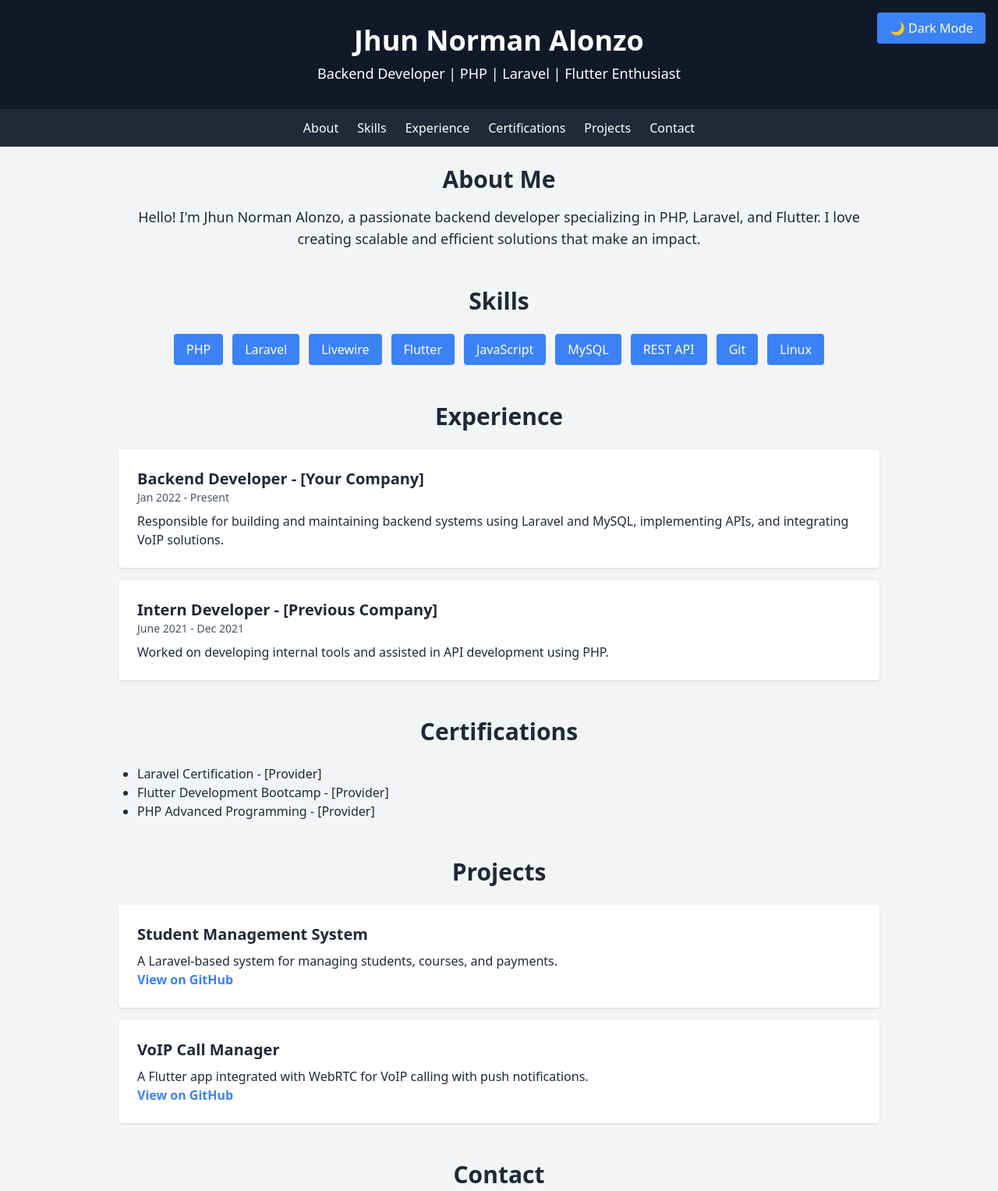
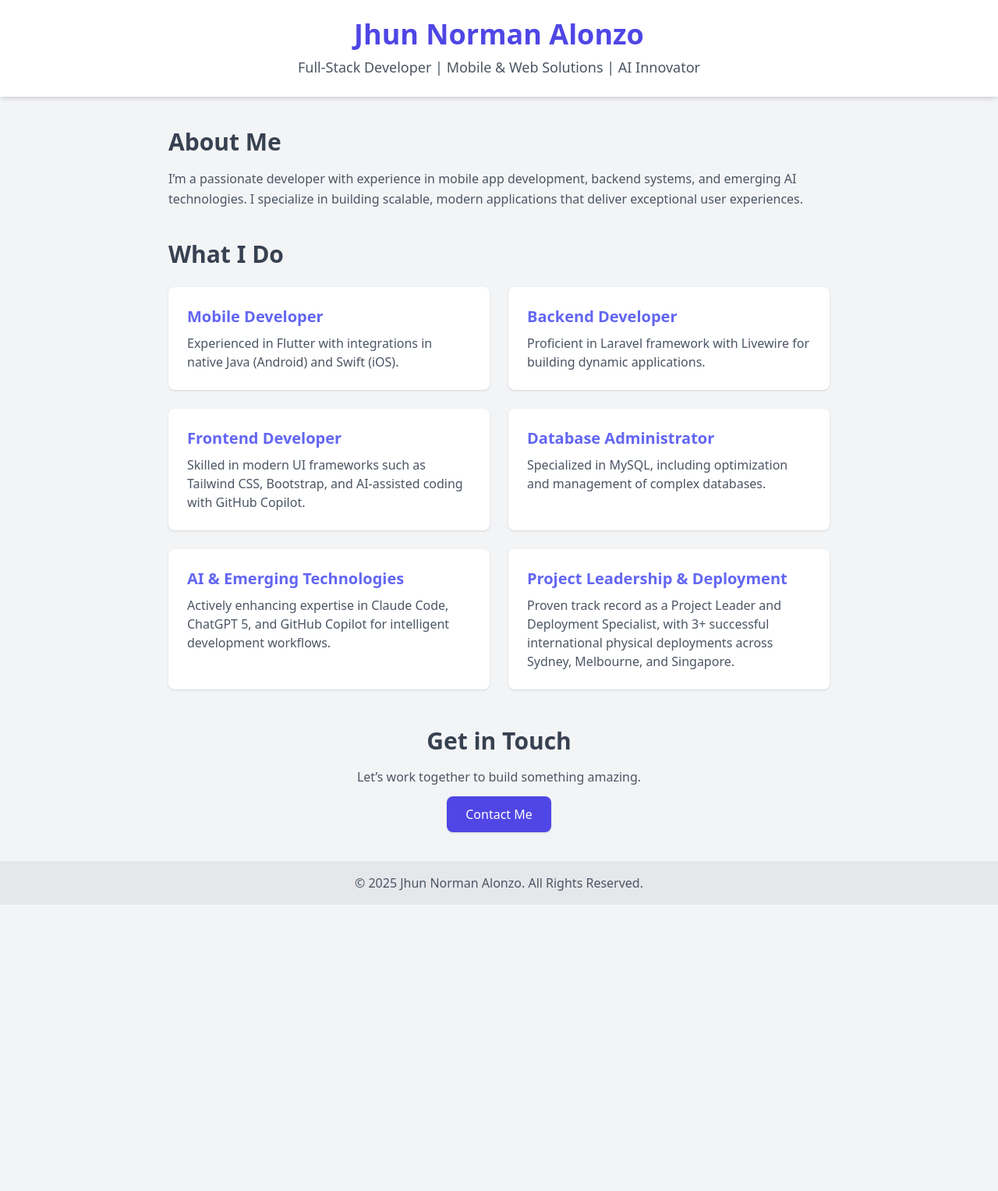
Before and after one commit to JhunNormanAlonzo/my-portfolio, a plain HTML site: page index.html in a window 1280 px wide. Shown: the top 1527 px of the page at 78% size. After the commit the page ends 1160 px from the top, so only its background shows below. Drawn offline with nearby package versions, Linux system fonts and the light colour scheme.

Commit message:
Update index.html

```diff
--- a/index.html
+++ b/index.html
@@ -5,111 +5,66 @@
     <meta name="viewport" content="width=device-width, initial-scale=1.0">
     <title>Jhun Norman Alonzo | Portfolio</title>
     <script src="https://cdn.tailwindcss.com"></script>
-  <script>
-    // Dark Mode Toggle
-    function toggleTheme() {
-      document.documentElement.classList.toggle('dark');
-      const btn = document.getElementById('theme-btn');
-      btn.textContent = document.documentElement.classList.contains('dark') ? '☀ Light Mode' : '🌙 Dark Mode';
-    }
-  </script>
 </head>
-<body class="bg-gray-100 dark:bg-gray-900 text-gray-800 dark:text-gray-100 transition-all">
-  <!-- Header -->
-  <header class="bg-gray-900 text-white py-8 text-center relative">
-    <h1 class="text-4xl font-bold">Jhun Norman Alonzo</h1>
-    <p class="text-lg mt-2">Backend Developer | PHP | Laravel | Flutter Enthusiast</p>
-    <button id="theme-btn" onclick="toggleTheme()" class="absolute top-4 right-4 bg-blue-500 px-4 py-2 rounded hover:bg-blue-600">🌙 Dark Mode</button>
+<body class="bg-gray-100 text-gray-800 font-sans">
+
+    <!-- Header Section -->
+    <header class="bg-white shadow-md p-6 text-center">
+        <h1 class="text-4xl font-bold text-indigo-600">Jhun Norman Alonzo</h1>
+        <p class="text-lg text-gray-600 mt-2">Full-Stack Developer | Mobile & Web Solutions | AI Innovator</p>
     </header>
 
-  <!-- Navigation -->
-  <nav class="bg-gray-800 text-white py-3 flex justify-center space-x-6 sticky top-0">
-    <a href="#about" class="hover:text-blue-400">About</a>
-    <a href="#skills" class="hover:text-blue-400">Skills</a>
-    <a href="#experience" class="hover:text-blue-400">Experience</a>
-    <a href="#certifications" class="hover:text-blue-400">Certifications</a>
-    <a href="#projects" class="hover:text-blue-400">Projects</a>
-    <a href="#contact" class="hover:text-blue-400">Contact</a>
-  </nav>
-
-  <!-- Container -->
-  <div class="max-w-5xl mx-auto p-6 space-y-12">
-    <!-- About -->
-    <section id="about" class="text-center">
-      <h2 class="text-3xl font-bold mb-4">About Me</h2>
-      <p class="text-lg">Hello! I'm Jhun Norman Alonzo, a passionate backend developer specializing in PHP, Laravel, and Flutter. I love creating scalable and efficient solutions that make an impact.</p>
+    <!-- About Section -->
+    <section class="max-w-4xl mx-auto mt-10 px-6">
+        <h2 class="text-3xl font-semibold text-gray-700 mb-4">About Me</h2>
+        <p class="text-gray-600 leading-relaxed">
+            I’m a passionate developer with experience in mobile app development, backend systems, and emerging AI technologies.
+            I specialize in building scalable, modern applications that deliver exceptional user experiences.
+        </p>
     </section>
 
-    <!-- Skills -->
-    <section id="skills">
-      <h2 class="text-3xl font-bold text-center mb-6">Skills</h2>
-      <div class="flex flex-wrap justify-center gap-3">
-        <span class="bg-blue-500 text-white px-4 py-2 rounded">PHP</span>
-        <span class="bg-blue-500 text-white px-4 py-2 rounded">Laravel</span>
-        <span class="bg-blue-500 text-white px-4 py-2 rounded">Livewire</span>
-        <span class="bg-blue-500 text-white px-4 py-2 rounded">Flutter</span>
-        <span class="bg-blue-500 text-white px-4 py-2 rounded">JavaScript</span>
-        <span class="bg-blue-500 text-white px-4 py-2 rounded">MySQL</span>
-        <span class="bg-blue-500 text-white px-4 py-2 rounded">REST API</span>
-        <span class="bg-blue-500 text-white px-4 py-2 rounded">Git</span>
-        <span class="bg-blue-500 text-white px-4 py-2 rounded">Linux</span>
+    <!-- Skills Section -->
+    <section class="max-w-4xl mx-auto mt-10 px-6">
+        <h2 class="text-3xl font-semibold text-gray-700 mb-6">What I Do</h2>
+        <div class="grid md:grid-cols-2 gap-6">
+            <div class="bg-white p-6 rounded-lg shadow hover:shadow-lg transition">
+                <h3 class="text-xl font-bold text-indigo-500">Mobile Developer</h3>
+                <p class="mt-2 text-gray-600">Experienced in Flutter with integrations in native Java (Android) and Swift (iOS).</p>
             </div>
-    </section>
-
-    <!-- Experience -->
-    <section id="experience">
-      <h2 class="text-3xl font-bold text-center mb-6">Experience</h2>
-      <div class="bg-white dark:bg-gray-800 p-6 rounded shadow mb-4">
-        <h3 class="text-xl font-semibold">Backend Developer - [Your Company]</h3>
-        <p class="text-sm text-gray-600 dark:text-gray-400">Jan 2022 - Present</p>
-        <p class="mt-2">Responsible for building and maintaining backend systems using Laravel and MySQL, implementing APIs, and integrating VoIP solutions.</p>
+            <div class="bg-white p-6 rounded-lg shadow hover:shadow-lg transition">
+                <h3 class="text-xl font-bold text-indigo-500">Backend Developer</h3>
+                <p class="mt-2 text-gray-600">Proficient in Laravel framework with Livewire for building dynamic applications.</p>
             </div>
-      <div class="bg-white dark:bg-gray-800 p-6 rounded shadow">
-        <h3 class="text-xl font-semibold">Intern Developer - [Previous Company]</h3>
-        <p class="text-sm text-gray-600 dark:text-gray-400">June 2021 - Dec 2021</p>
-        <p class="mt-2">Worked on developing internal tools and assisted in API development using PHP.</p>
+            <div class="bg-white p-6 rounded-lg shadow hover:shadow-lg transition">
+                <h3 class="text-xl font-bold text-indigo-500">Frontend Developer</h3>
+                <p class="mt-2 text-gray-600">Skilled in modern UI frameworks such as Tailwind CSS, Bootstrap, and AI-assisted coding with GitHub Copilot.</p>
             </div>
-    </section>
-
-    <!-- Certifications -->
-    <section id="certifications">
-      <h2 class="text-3xl font-bold text-center mb-6">Certifications</h2>
-      <ul class="list-disc pl-6">
-        <li>Laravel Certification - [Provider]</li>
-        <li>Flutter Development Bootcamp - [Provider]</li>
-        <li>PHP Advanced Programming - [Provider]</li>
-      </ul>
-    </section>
-
-    <!-- Projects -->
-    <section id="projects">
-      <h2 class="text-3xl font-bold text-center mb-6">Projects</h2>
-      <div class="space-y-4">
-        <div class="bg-white dark:bg-gray-800 p-6 rounded shadow hover:scale-105 transition">
-          <h3 class="text-xl font-semibold">Student Management System</h3>
-          <p class="mt-2">A Laravel-based system for managing students, courses, and payments.</p>
-          <a href="https://github.com/JhunNormanAlonzo/student-management" class="text-blue-500 font-bold">View on GitHub</a>
+            <div class="bg-white p-6 rounded-lg shadow hover:shadow-lg transition">
+                <h3 class="text-xl font-bold text-indigo-500">Database Administrator</h3>
+                <p class="mt-2 text-gray-600">Specialized in MySQL, including optimization and management of complex databases.</p>
             </div>
-        <div class="bg-white dark:bg-gray-800 p-6 rounded shadow hover:scale-105 transition">
-          <h3 class="text-xl font-semibold">VoIP Call Manager</h3>
-          <p class="mt-2">A Flutter app integrated with WebRTC for VoIP calling with push notifications.</p>
-          <a href="https://github.com/JhunNormanAlonzo/voip-app" class="text-blue-500 font-bold">View on GitHub</a>
+            <div class="bg-white p-6 rounded-lg shadow hover:shadow-lg transition">
+                <h3 class="text-xl font-bold text-indigo-500">AI & Emerging Technologies</h3>
+                <p class="mt-2 text-gray-600">Actively enhancing expertise in Claude Code, ChatGPT 5, and GitHub Copilot for intelligent development workflows.</p>
+            </div>
+            <div class="bg-white p-6 rounded-lg shadow hover:shadow-lg transition">
+                <h3 class="text-xl font-bold text-indigo-500">Project Leadership & Deployment</h3>
+                <p class="mt-2 text-gray-600">Proven track record as a Project Leader and Deployment Specialist, with 3+ successful international physical deployments across Sydney, Melbourne, and Singapore.</p>
             </div>
         </div>
     </section>
 
-    <!-- Contact -->
-    <section id="contact" class="text-center">
-      <h2 class="text-3xl font-bold mb-4">Contact</h2>
-      <p>Email: <a href="mailto:your.email@example.com" class="text-blue-500">your.email@example.com</a></p>
-      <p>LinkedIn: <a href="https://linkedin.com/in/JhunNormanAlonzo" target="_blank" class="text-blue-500">linkedin.com/in/JhunNormanAlonzo</a></p>
-      <p>GitHub: <a href="https://github.com/JhunNormanAlonzo" target="_blank" class="text-blue-500">github.com/JhunNormanAlonzo</a></p>
+    <!-- Contact Section -->
+    <section class="max-w-4xl mx-auto mt-12 px-6 text-center">
+        <h2 class="text-3xl font-semibold text-gray-700 mb-4">Get in Touch</h2>
+        <p class="text-gray-600 mb-6">Let’s work together to build something amazing.</p>
+        <a href="mailto:your.email@example.com" class="bg-indigo-600 text-white px-6 py-3 rounded-lg shadow hover:bg-indigo-700 transition">Contact Me</a>
     </section>
-  </div>
 
     <!-- Footer -->
-  <footer class="bg-gray-900 text-white text-center py-4 mt-6">
-    <p>&copy; 2025 Jhun Norman Alonzo. All rights reserved.</p>
+    <footer class="bg-gray-200 text-center py-4 mt-12">
+        <p class="text-gray-600">&copy; 2025 Jhun Norman Alonzo. All Rights Reserved.</p>
     </footer>
+
 </body>
 </html>
```
Lines whose indentation alone changed are shown as unchanged.
